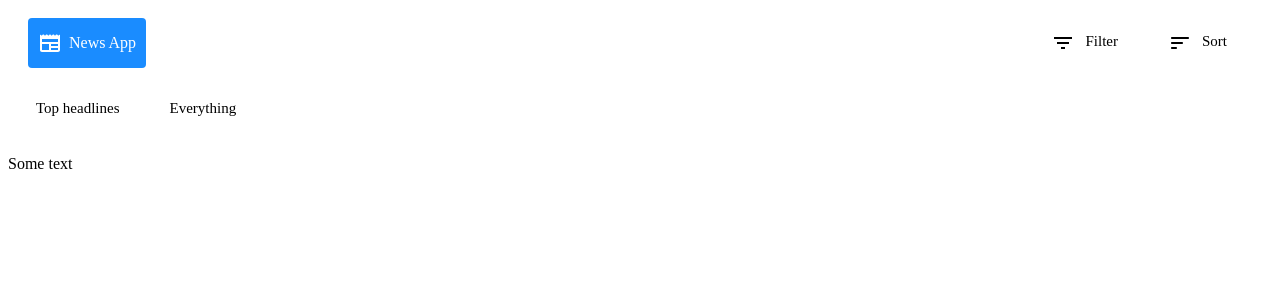
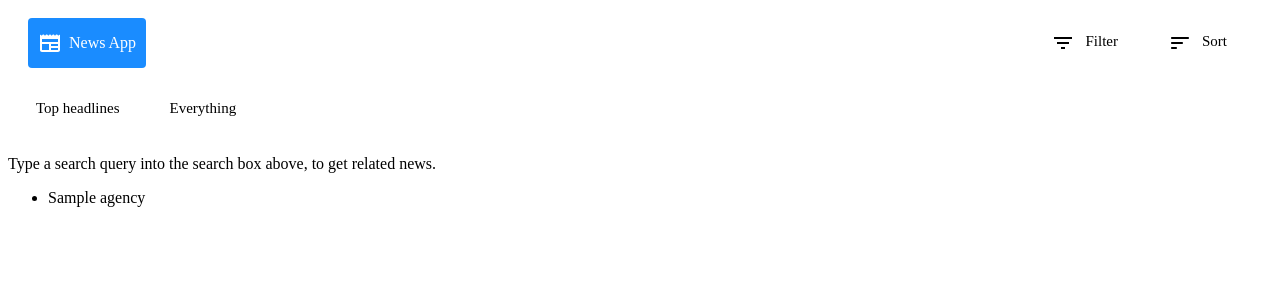
Before and after one commit to kennjr/NewsApp, a Flask app: template app/templates/index.html in a window 1280 px wide. Shown: the top 300 px of the page. Run offline with Flask 2, Linux system fonts and the light colour scheme; the template is opened without the code that fills it: most values are stand-ins (such as "Sample title", 1, 10 or a date in 2020); parts of the project's set-up code (start-up, migrations or seed data) failed here and were passed over; some libraries are stand-ins or nearby versions.

Commit message:
Created a for ctrl block and displayed the names of all the agencies

```diff
--- a/app/templates/index.html
+++ b/app/templates/index.html
@@ -7,16 +7,7 @@
 {% block javascript %}
     <script src="//ajax.googleapis.com/ajax/libs/jquery/2.1.3/jquery.min.js">
     </script>
-    <script type=text/javascript >
-        $(function() {
-          $('#btn_top_headlines').on('click', function(e) {
-            e.preventDefault()
-            $('#btn_everything').removeClass("img_btn_selected");
-            $('#btn_top_headlines').addClass("img_btn_selected");
-            return false;
-          });
-        });
-    </script>
+    <script src="{{ url_for('static',filename='index.js') }}"></script>
     <!-- The contents of myscript.js will be loaded inside the script tag -->
 {% endblock %}
 
@@ -31,7 +22,17 @@
             </div>
         </div>
         <div class="sources_container">
-            <p>Some text</p>
+            <div class="everything_sources_container">
+                <p class="centered_text">Type a search query into the search box above, to get related news.</p>
+            </div>
+            <div class="top_headlines_sources_container">
+                <ul>
+                    {% for agency in agencies_list %}
+                        <li>{{ agency.source_name }}</li>
+                    {% endfor %}
+                </ul>
+
+            </div>
         </div>
     </div>
 {% endblock %}
```
